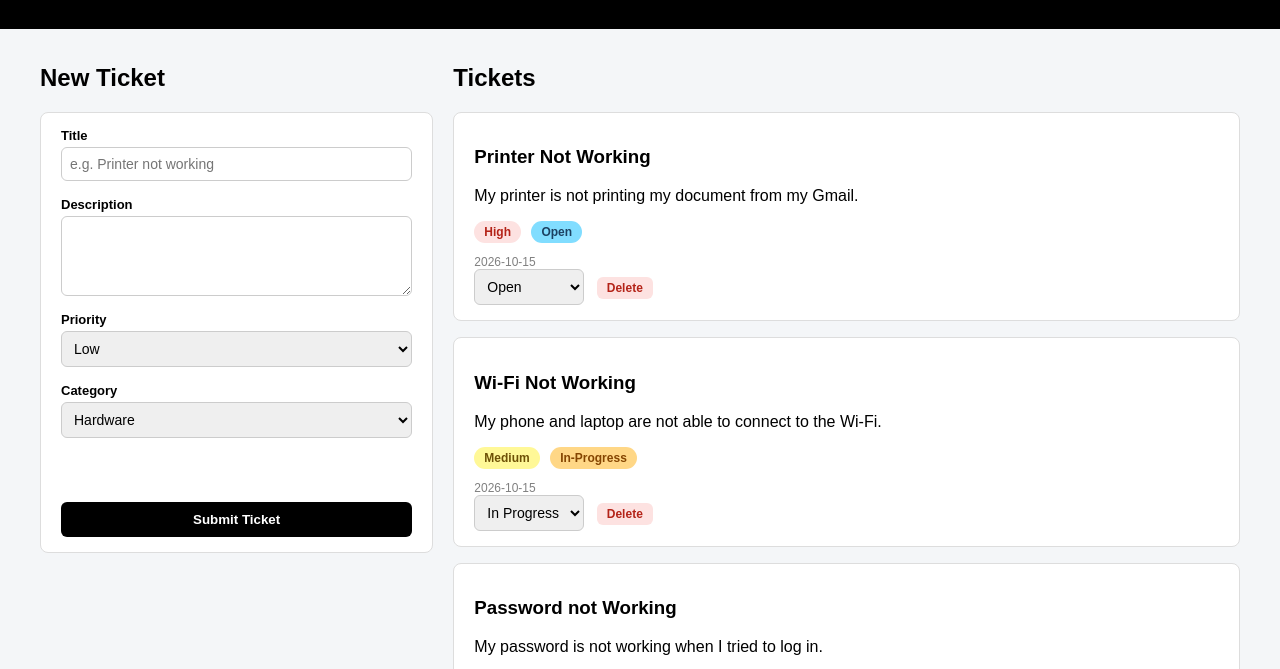
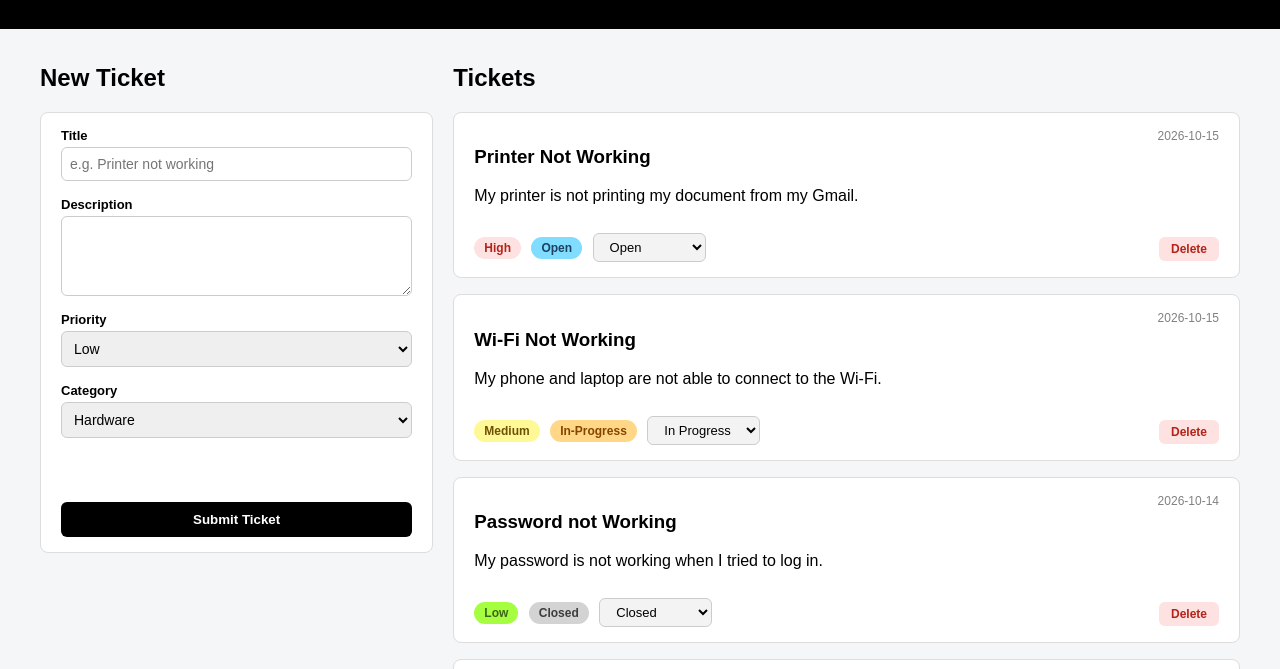
Before and after one commit to Mervraja75/ticket-tracker-app, a plain HTML site: page client/index.html in a window 1280 px wide. Shown: the part 71-740 px from the top of the page. Drawn offline with Linux system fonts and the light colour scheme.

Commit message:
Moved date to top right of ticket card

```diff
--- a/client/styles.css
+++ b/client/styles.css
@@ -47,6 +47,7 @@ form { /* made the details of form to be on top of each other neatly */
     padding: 15px 20px;
     margin-bottom: 16px; /* for space between cards*/
     border-radius: 8px;
+    position: relative; /* moving the date to the top right corner of the card */
 }
 
 footer {
@@ -96,9 +97,12 @@ footer {
 
 .ticket-card time {
     display: block;
-    margin-top: 12px;
+    /*margin-top: 12px; /* removing this part because moving the date to the top right corner of the card */
     font-size: 12px;
     color: gray;
+    position: absolute; /* moving the date to the top right corner of the card */
+    top: 16px; /* moving the date to the top right corner of the card */
+    right: 20px; /* moving the date to the top right corner of the card */
 }
 
 .form-group {
@@ -144,13 +148,24 @@ input:focus, textarea:focus, select:focus {
     outline: 2px solid #9db8ff;
 }
 
+/*STATUS SELECT*/
+.status-select {
+    background-color: #f3f3f3;
+    padding: 5px 12px;
+    font-size: 13px;
+    margin-top: 12px;
+}
+
 /* DELETE BUTTON */
 .delete-btn {
     background-color: #fde2e1;
     color: #b42318;
-    padding: 4px 10px;
+    padding: 5px 12px;
     font-size: 12px;
     margin-left: 8px;
+    position: absolute; /* moving DELETE button to the bottom right corner */
+    bottom: 16px; /* moving DELETE button to the bottom right corner */
+    right: 20px; /* moving DELETE button to the bottom right corner */
 }
 
 .delete-btn:hover {
```
